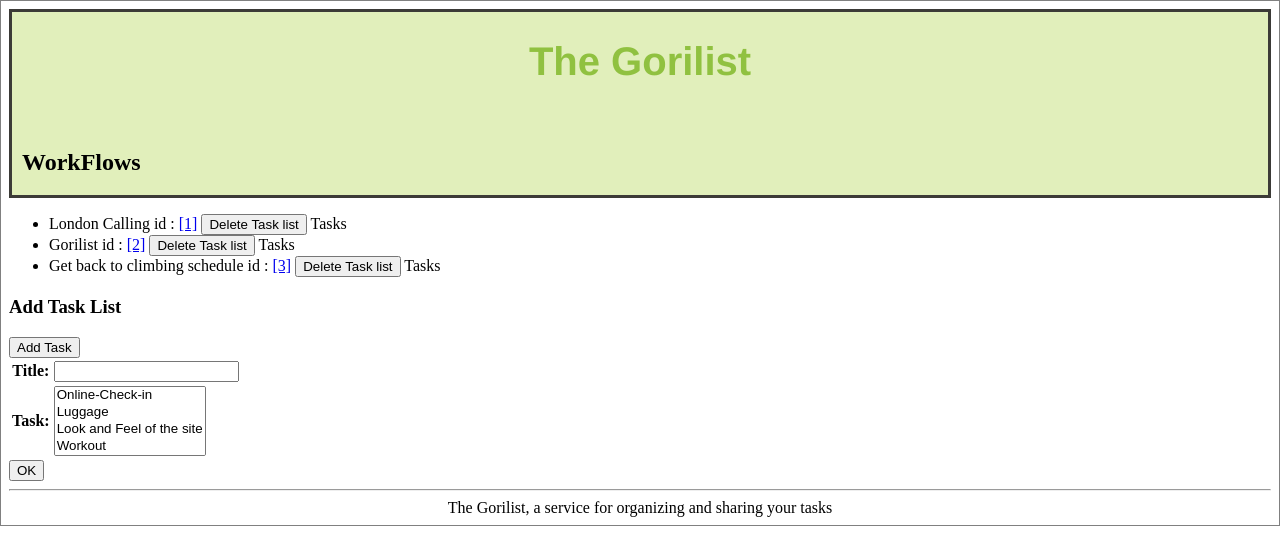
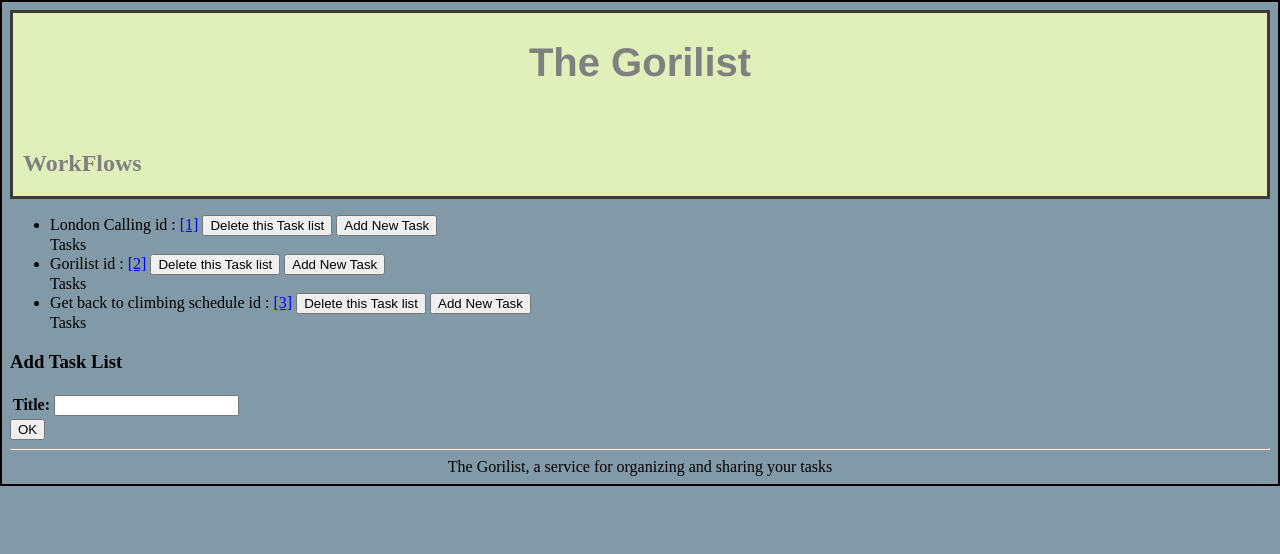
Before and after one commit to Gkastrin/gorilist, a Django app: template gorilist/templates/gorilist/index_new.html in a window 1280 px wide. Shown: the top 554 px of the page. Run offline with Django 3.2, Linux system fonts and the light colour scheme; the template is opened without the code that fills it: values that come from a table or form of the project are taken from there, others are empty; data comes from the database, SQL or seed files in the repository; both versions use the stored data as it was after the commit; parts of the project's set-up code (start-up, migrations or seed data) failed here and were passed over.

Commit message:
Yet another commit

```diff
--- a/gorilist/gorilist/forms.py
+++ b/gorilist/gorilist/forms.py
@@ -9,7 +9,7 @@
 class NoteForm(forms.ModelForm):
     title = forms.CharField(max_length=250)
     body = forms.CharField(widget=forms.Textarea)
-    pub_date = forms.DateField(widget=forms.HiddenInput, initial=datetime.now() )
+    pub_date = forms.DateTimeField(widget=forms.HiddenInput, initial=datetime.now() )
     class Meta:
         model = Note
 
@@ -18,14 +18,14 @@
     title = forms.CharField(max_length=250)
     body = forms.CharField(widget=forms.Textarea)
     note = forms.ModelMultipleChoiceField(queryset=Note.objects.all(), required=False)
-    pub_date = forms.DateField(widget=forms.HiddenInput, initial=datetime.now())
+    pub_date = forms.DateTimeField(widget=forms.HiddenInput, initial=datetime.now())
     class Meta:
         model = Task
 
 class TaskListForm(forms.ModelForm):
     title = forms.CharField(max_length=250)
-    task = forms.ModelMultipleChoiceField(queryset=Task.objects.all(), required=False)
-    pub_date= forms.DateField(widget=forms.HiddenInput, initial=datetime.now())
-    last_change = forms.DateField( initial=datetime.now(), widget=forms.HiddenInput)
+    task = forms.ModelMultipleChoiceField(queryset=Task.objects.all(), required=False, widget=forms.HiddenInput)
+    pub_date= forms.DateTimeField(widget=forms.HiddenInput, initial=datetime.now())
+    last_change = forms.DateTimeField( initial=datetime.now(), widget=forms.HiddenInput)
     class Meta:
         model = TaskList
--- a/gorilist/templates/gorilist/base.html
+++ b/gorilist/templates/gorilist/base.html
@@ -1,12 +1,12 @@
 <!DOCTYPE html>
 {% load staticfiles %}
 
-<html style="border-style: solid; border-color:grey;border-width:1px;">
+<html style="border-style: solid; border-color:black;border-width:2px;background-color:#829AA8;">
     <head>
         <div  style="background-color : #E1EFBB ;border-width:3px;border-style:solid;border-color:#3C3B37" >
             <!--<img src="{% static 'gorilist.png' %}" alt="Gorilist_Logo" style = " position:relative; top:10%; left:40%;" /><br>-->
-            <h1 style="text-align:center;color:#90C140;font-family:Helvetica;font-size:250%">The Gorilist </h1><br>
-            <h2 style="position:relative;left:10px;">{% block title %} {% endblock %}</h2>
+            <h1 style="text-align:center;color:grey;font-family:Helvetica;font-size:250%">The Gorilist </h1><br>
+            <h2 style="position:relative;left:10px;color:grey;">{% block title %} {% endblock %}</h2>
         </div>
     </head>
     <body>
--- a/gorilist/templates/gorilist/index_new.html
+++ b/gorilist/templates/gorilist/index_new.html
@@ -12,13 +12,22 @@
                     <td>{{ tasklist.title }}</td>
                     <td> id : <a href="/tasks/{{ tasklist.id }}">[{{ tasklist.id }}]</a></td>
                     <td><a href="/remove_T_L/{{ tasklist.id }}" style="text-decoration:none">
-                        <input type="button" value="Delete Task list" ></a>
+                        <input type="button" value="Delete this Task list" ></a>
                     </td>
-                Tasks
+                    <td><a href="/new_task/{{ tasklist.id }}" style="text-decoration:none"><input type="button" value="Add New Task"></a>
+                <br>Tasks
                 {% for task in tasks %}
                     {% if task.t_l_id == tasklist.id %}
-                        <td>-->{{ task.title }} <a href="/notes/{{task.id}}" style="text-decoration:none">[{{ task.id }}]</a></td>
+                        <td>-->{{ task.title }} <a href="/notes/{{task.id}}" style="text-decoration:none">[{{ task.id }}]</a>
+                            <a href="/remove_T/{{ task.id }}" style="text-decoration:none;"><input type="button" value="Delete this task"></a>
+                            <!--<a href="/new_note/{{ task.id }}" style="text-decoration:none;"><input type="button" value="Add New Note"></a>-->
+                        </td>
                     {% endif %}
+                    <!--{% for note in notes %}-->
+                        <!--{% if note.t_id == task.id %}-->
+                            <!--<td>Note&ndash;&gt;{{ note.title }} [{{ note.id }}] <a href="/remove_N/{{ note.id }}" style="text-decoration:none;"><input type="button" value="Delete this note"></a></td>-->
+                        <!--{% endif %}-->
+                    <!--{% endfor %}-->
                 {% endfor %}
             </li>
         {% endfor %}
@@ -28,7 +37,8 @@
     <form action=" " method="post">
         {% csrf_token%}
             <table>
-                {{ form.as_table }} <a href="/new_task/" style="text-decoration:none"><input type="button" value="Add Task"></a>
+                {{ form.as_table }}
+                <!--<a href="/new_task/" style="text-decoration:none"><input type="button" value="Add Task"></a>-->
             </table>
             <input type="submit" value="OK">
     </form>
--- a/gorilist/templates/gorilist/task_notes.html
+++ b/gorilist/templates/gorilist/task_notes.html
@@ -5,6 +5,7 @@
     <ul>
         {% for note in result %}
             <li>{{ note.title }} -- id : {{ note.id }}<br>Body : {{ note.body }}<br>Pub_date : {{ note.pub_date }}
+                <a href="/remove_N/{{ note.id }}" style="text-decoration:none;"><input type="button" value="Delete this Note"></a>
             </li>
         {% endfor %}
     </ul>
```
Also changed, not shown: gorilist/gorilist/views.py (+15 -3 lines), gorilist/db.sqlite3.
